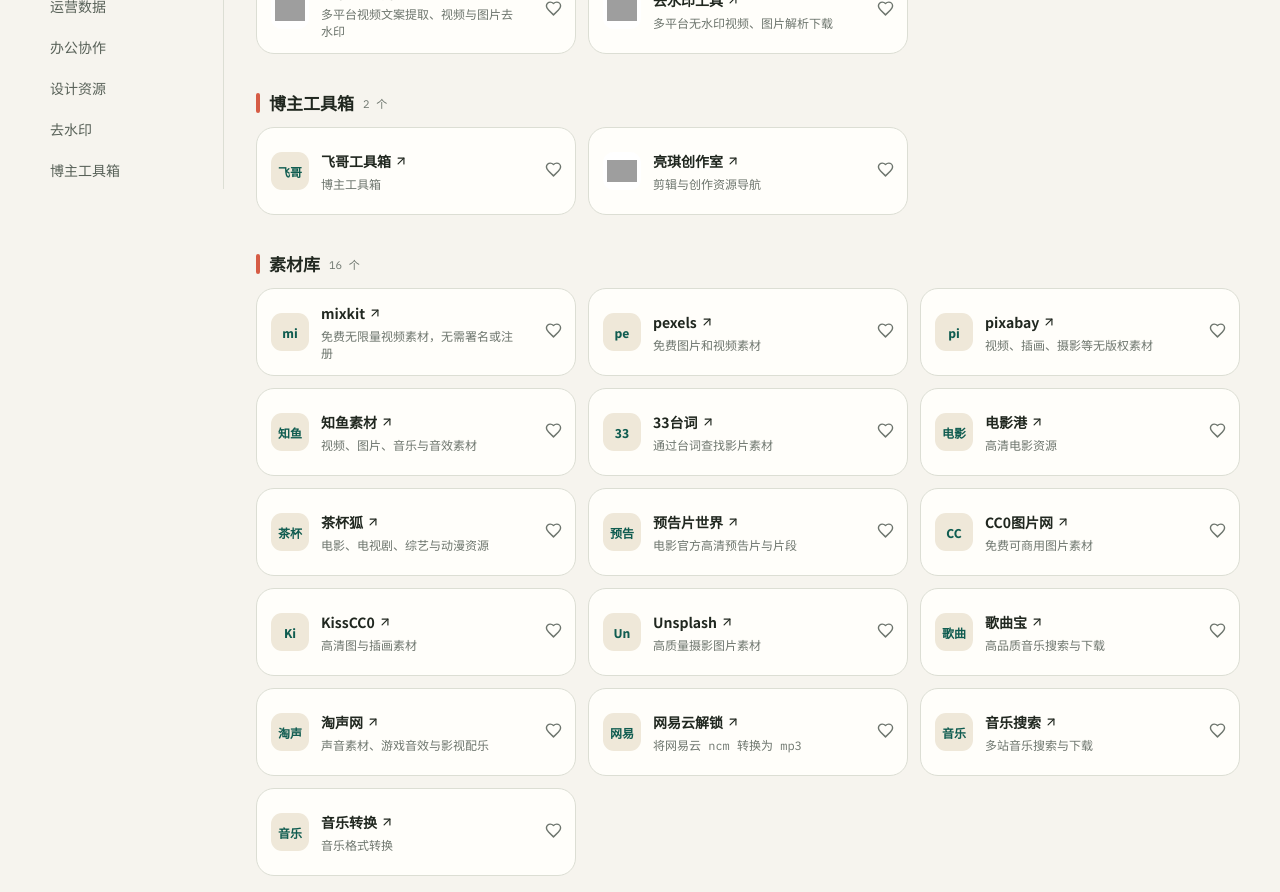
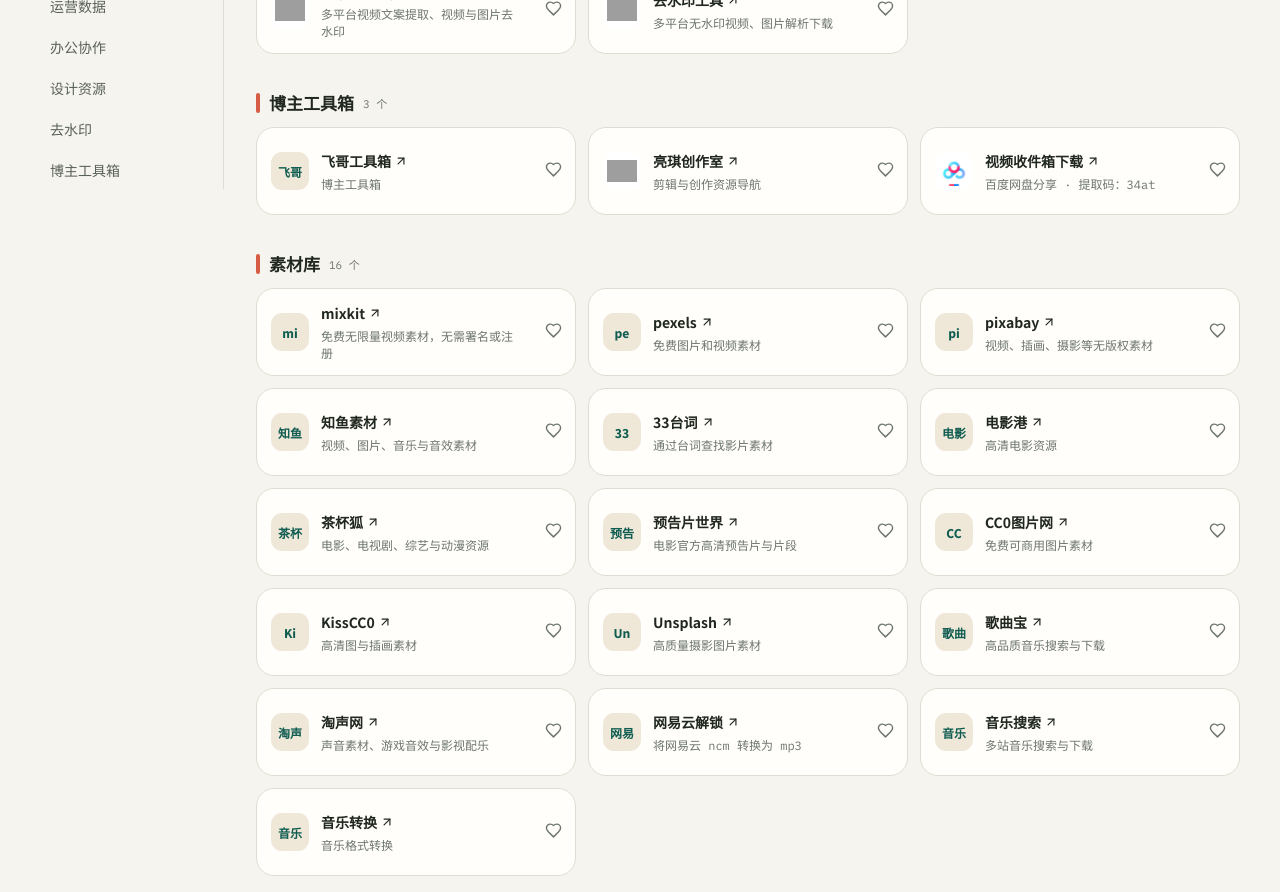
Before and after one commit to cc1415926/-creator-hub-cloudbase, a React (Vite) app: page / in a window 1280 px wide. Shown: the part 880-1772 px from the top of the page. Built offline with nearby package versions, Linux system fonts and the light colour scheme; grey boxes are pictures that could not be loaded.

Commit message:
Add video inbox download card

```diff
--- a/src/main.jsx
+++ b/src/main.jsx
@@ -7,7 +7,7 @@ const categories = ['全部工具', '常用工具', 'AI 绘图', '视频剪辑',
 const FAVORITES_KEY = 'creator-hub-static-favorites-v1'
 const staticTools = [
   ['AI 绘图', '', 'NanoPhoto', 'https://nanophoto.ai/zh', '视频反推提示词'], ['AI 绘图', '', 'RunningHub', 'https://www.runninghub.cn/?utm_source=bingpinzhuan', 'AI 绘画工作流'], ['AI 绘图', '', 'AIGC 全模型', 'https://www.aigc.cn/#term-2494', '全模型集成网站'], ['AI 绘图', '', 'NextAICore', 'https://nextaicore.com/list/start', '全模型集成网站'],
-  ['去水印', '', 'AnyToCopy', 'https://www.anytocopy.com/', '多平台视频文案提取、视频与图片去水印'], ['去水印', '', '去水印工具', 'https://dy.kukutool.com/', '多平台无水印视频、图片解析下载'], ['博主工具箱', '', '飞哥工具箱', 'https://feige177.com/', '博主工具箱'], ['博主工具箱', '', '亮琪创作室', 'https://www.liangqi.net/cut', '剪辑与创作资源导航'],
+  ['去水印', '', 'AnyToCopy', 'https://www.anytocopy.com/', '多平台视频文案提取、视频与图片去水印'], ['去水印', '', '去水印工具', 'https://dy.kukutool.com/', '多平台无水印视频、图片解析下载'], ['博主工具箱', '', '飞哥工具箱', 'https://feige177.com/', '博主工具箱'], ['博主工具箱', '', '亮琪创作室', 'https://www.liangqi.net/cut', '剪辑与创作资源导航'], ['博主工具箱', '', '视频收件箱下载', 'https://pan.baidu.com/s/1thMqJcR8L-oU0B-n3zaylg?pwd=34at', '百度网盘分享 · 提取码：34at'],
   ['素材库', '视频素材', 'mixkit', 'https://mixkit.co/', '免费无限量视频素材，无需署名或注册'], ['素材库', '视频素材', 'pexels', 'https://www.pexels.com/zh-cn/', '免费图片和视频素材'], ['素材库', '视频素材', 'pixabay', 'https://pixabay.com/zh/', '视频、插画、摄影等无版权素材'], ['素材库', '视频素材', '知鱼素材', 'https://sucai.zhiyu.art/', '视频、图片、音乐与音效素材'],
   ['素材库', '电影资源', '33台词', 'https://33tc.net/', '通过台词查找影片素材'], ['素材库', '电影资源', '电影港', 'https://www.dygangs.net/', '高清电影资源'], ['素材库', '电影资源', '茶杯狐', 'https://www.bnjxjd.com/', '电影、电视剧、综艺与动漫资源'], ['素材库', '电影资源', '预告片世界', 'https://www.6huo.com/', '电影官方高清预告片与片段'],
   ['素材库', '图片素材', 'CC0图片网', 'https://cc0.cn/', '免费可商用图片素材'], ['素材库', '图片素材', 'KissCC0', 'https://www.kisspng.net/', '高清图与插画素材'], ['素材库', '图片素材', 'Unsplash', 'https://unsplash.com/', '高质量摄影图片素材'],
@@ -21,7 +21,7 @@ const staticTools = [
   ['办公协作', '网络与下载', '迅雷', 'https://www.xunlei.com/', '下载管理工具'], ['办公协作', '网络与下载', 'Infatica', 'https://infatica.io/', '网络代理服务'], ['办公协作', '网络与下载', 'IPdodo 互联', 'https://www.ipdodo.com/', '远程网络互联'], ['办公协作', '网络与下载', '爱加速', 'https://www.ajiasu.com/', '网络加速服务']
 ].map(([category, sub_category, name, url, description], index) => ({ id: String(index + 1), category, sub_category, name, url, description }))
 const localLogos = {
-  '微信': '/logos/wechat.png', 'WPS Office': '/logos/wps.png', '百度网盘': '/logos/baidu-pan.png', 'Google Chrome': '/logos/chrome.png', '360安全浏览器': '/logos/360.png', '夸克': '/logos/quark.png',
+  '微信': '/logos/wechat.png', 'WPS Office': '/logos/wps.png', '百度网盘': '/logos/baidu-pan.png', '视频收件箱下载': '/logos/baidu-pan.png', 'Google Chrome': '/logos/chrome.png', '360安全浏览器': '/logos/360.png', '夸克': '/logos/quark.png',
   'Codex': '/logos/openai.png', 'Claude': '/logos/claude.ico', '豆包': '/logos/doubao.png', '剪映专业版': '/logos/capcut.png', '汽水音乐': '/logos/qishui.png', 'K-Lite Codec Pack': '/logos/klite.png',
   'NanoPhoto': '/logos/nanophoto.ico', 'RunningHub': '/logos/runninghub.ico', 'AIGC 全模型': '/logos/aigc.ico', 'NextAICore': '/logos/nextaicore.ico', '亮琪创作室': '/logos/liangqi.ico', 'AnyToCopy': '/logos/anytocopy.ico', '去水印工具': '/logos/kuku.ico',
   'ima': '/logos/ima.png', '千问': '/logos/qwen.png', 'DeepSeek Harness': '/logos/deepseek.png', 'Grok Bot': '/logos/grok.png', 'Copilot': '/logos/copilot.png', 'MiniMax Design': '/logos/minimax.png',
```
